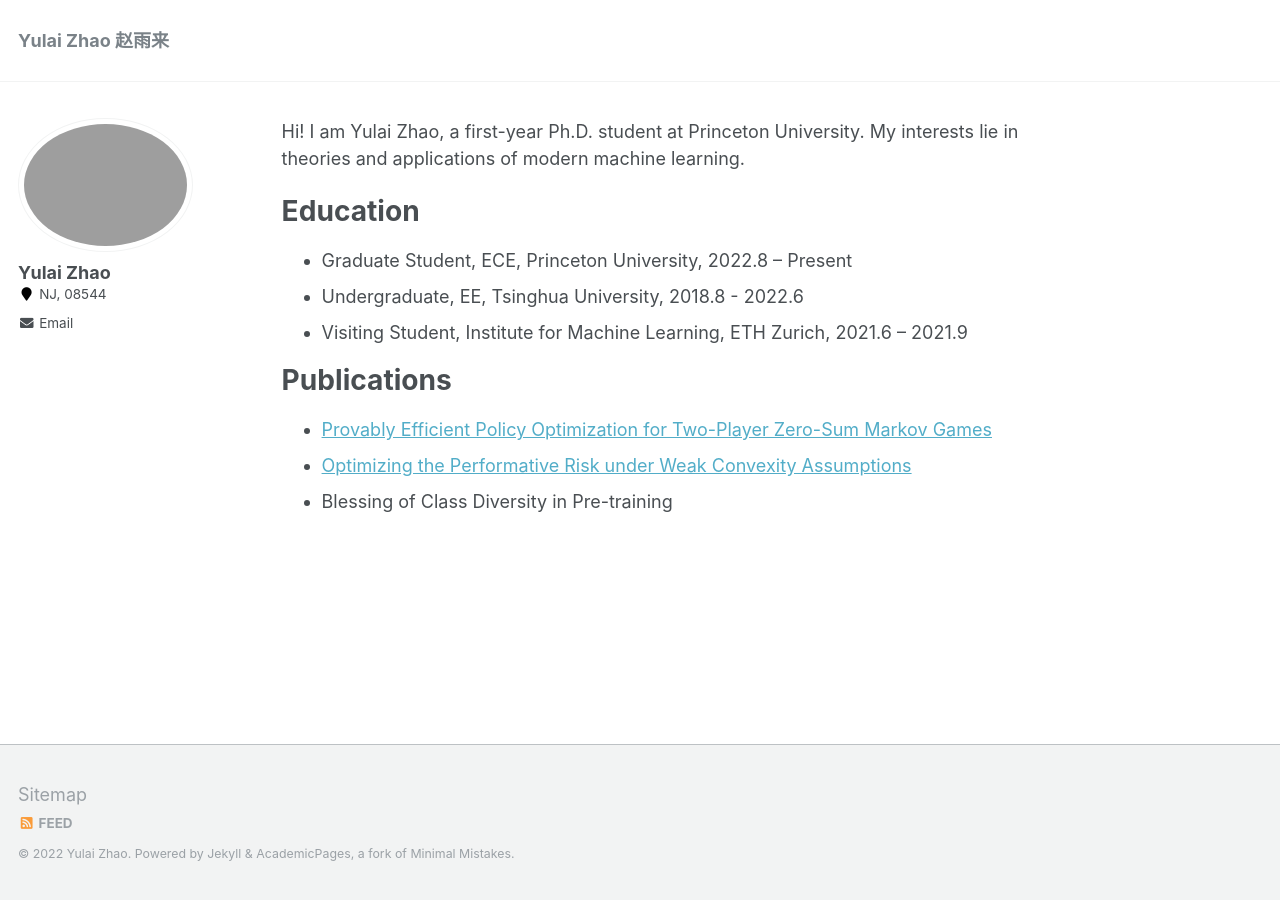
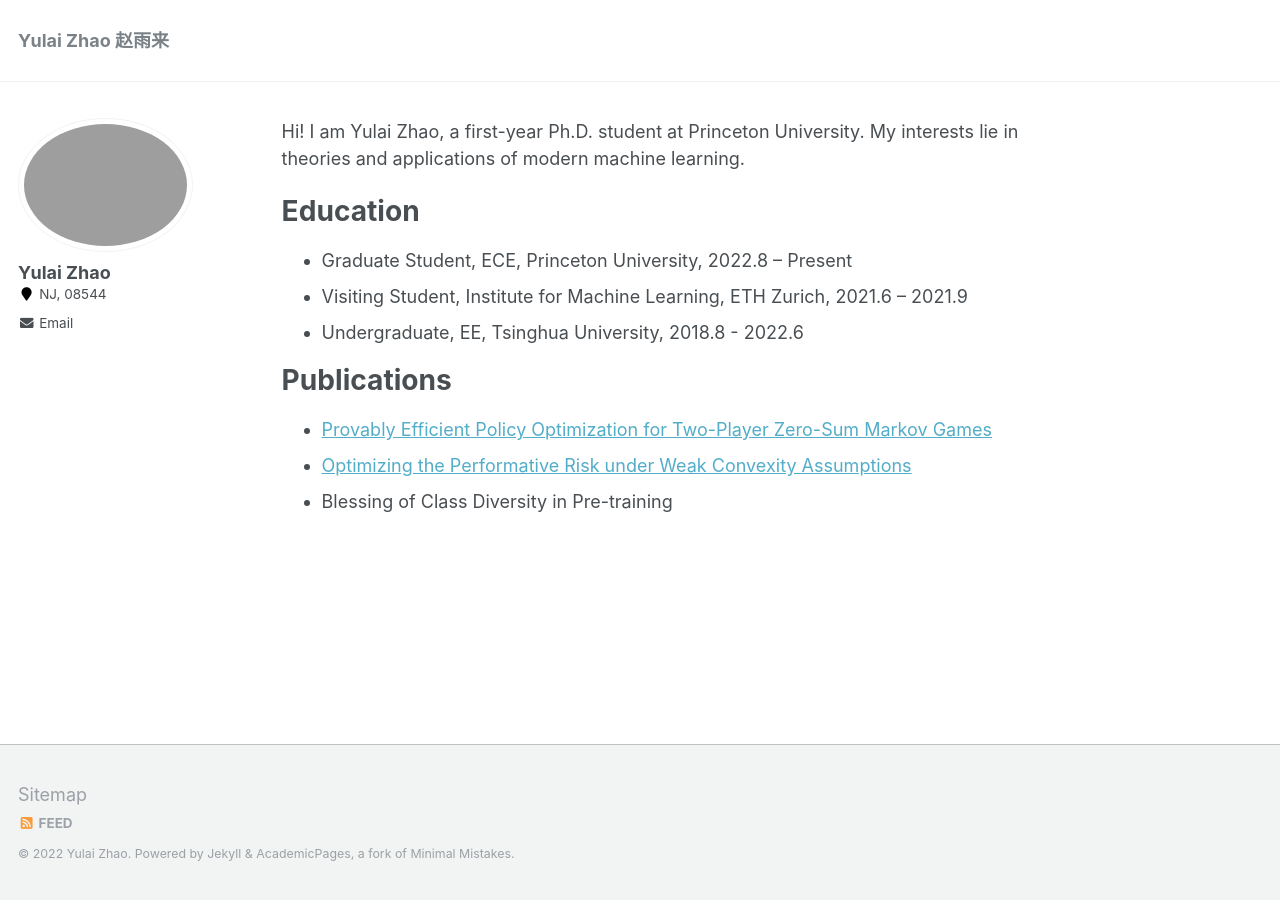
Before and after one commit to zhaoyl18/zhaoyl18.github.io, a Jekyll site: the page built from _pages/about.md, in a window 1280 px wide. Built offline with Jekyll 4.4.1, drawn with Linux system fonts in a browser that asks for light colours.

```diff
--- a/_pages/about.md
+++ b/_pages/about.md
@@ -13,8 +13,8 @@ Hi! I am Yulai Zhao, a first-year Ph.D. student at Princeton University. My inte
 Education
 ======
 * Graduate Student, ECE, Princeton University, 2022.8 – Present
+* Visiting Student, Institute for Machine Learning, ETH Zurich, 2021.6 – 2021.9
 * Undergraduate, EE, Tsinghua University, 2018.8 - 2022.6
-* Visiting Student, Institute for Machine Learning, ETH Zurich, 2021.6 – 2021.9
 
 
 Publications
```
